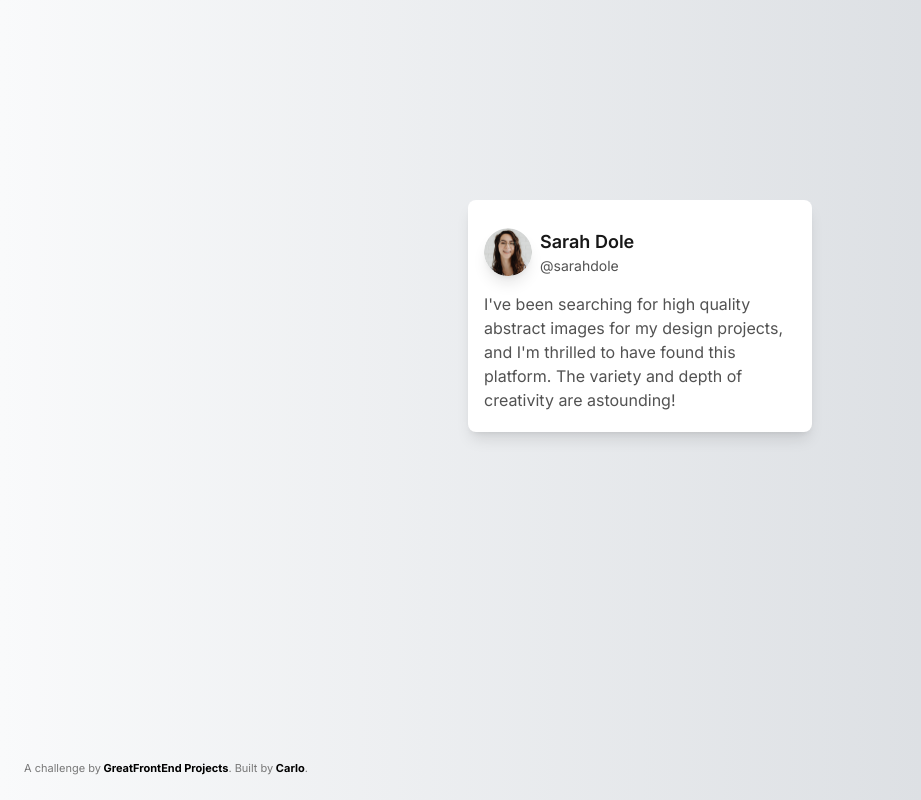
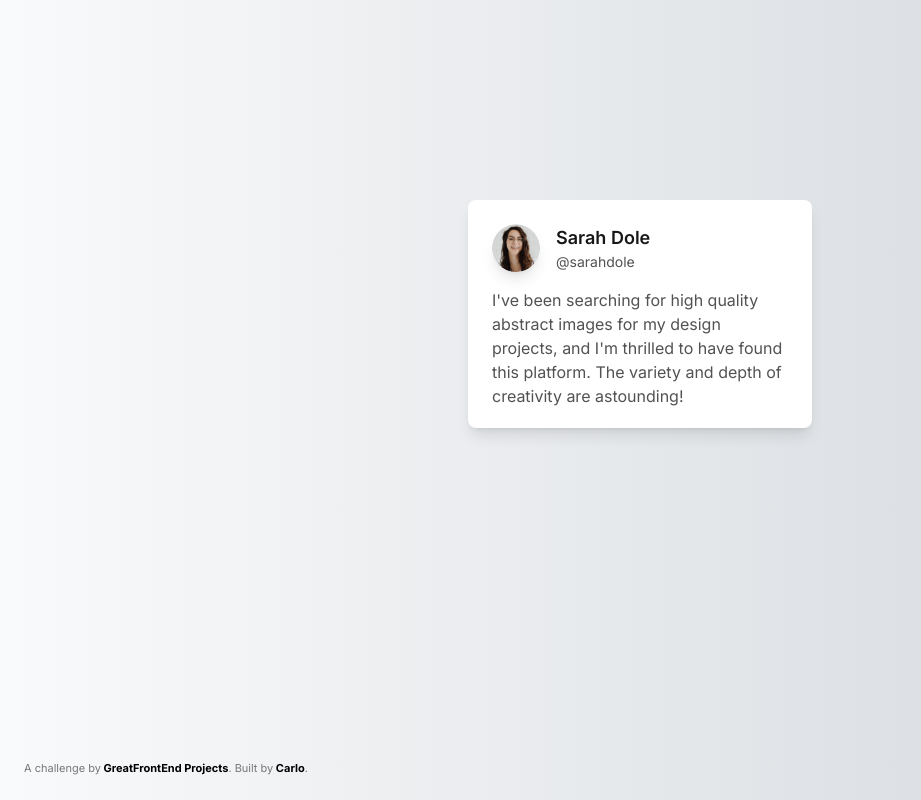
Before and after one commit to malixi/marketing-apps, a Next.js app: page / in a window 1280 px wide. Shown: the whole page, without its empty margins (0-921 px from the left). Built offline with nearby package versions, Linux system fonts and the light colour scheme.

Commit message:
Updated card styling

```diff
--- a/src/app/Components/Testimonials.tsx
+++ b/src/app/Components/Testimonials.tsx
@@ -1,10 +1,10 @@
 const Testimonial = ({ data } : { data: { name: string, username: string, image: string, description: string } }) => {
     return (
         <div className="max-w-[21.5rem] rounded-lg bg-white overflow-hidden shadow-lg">
-            <div className="px-4 py-5 text-neutral-600">
+            <div className="px-6 py-5 text-neutral-600">
                 <div className="flex flex-row">
-                    <img className="w-12 h-12 mt-2 mr-2 rounded-[50px] shadow-lg" src={data.image}/>
-                    <div className="flex flex-col mt-2">
+                    <img className="w-12 h-12 mt-1 mr-1 rounded-[50px] shadow-lg" src={data.image}/>
+                    <div className="flex flex-col mt-1 ml-3">
                         <p className="font-semibold text-lg text-neutral-900">{data.name}</p>
                         <p className="text-sm " >@{data.username}</p>
                     </div>
```
